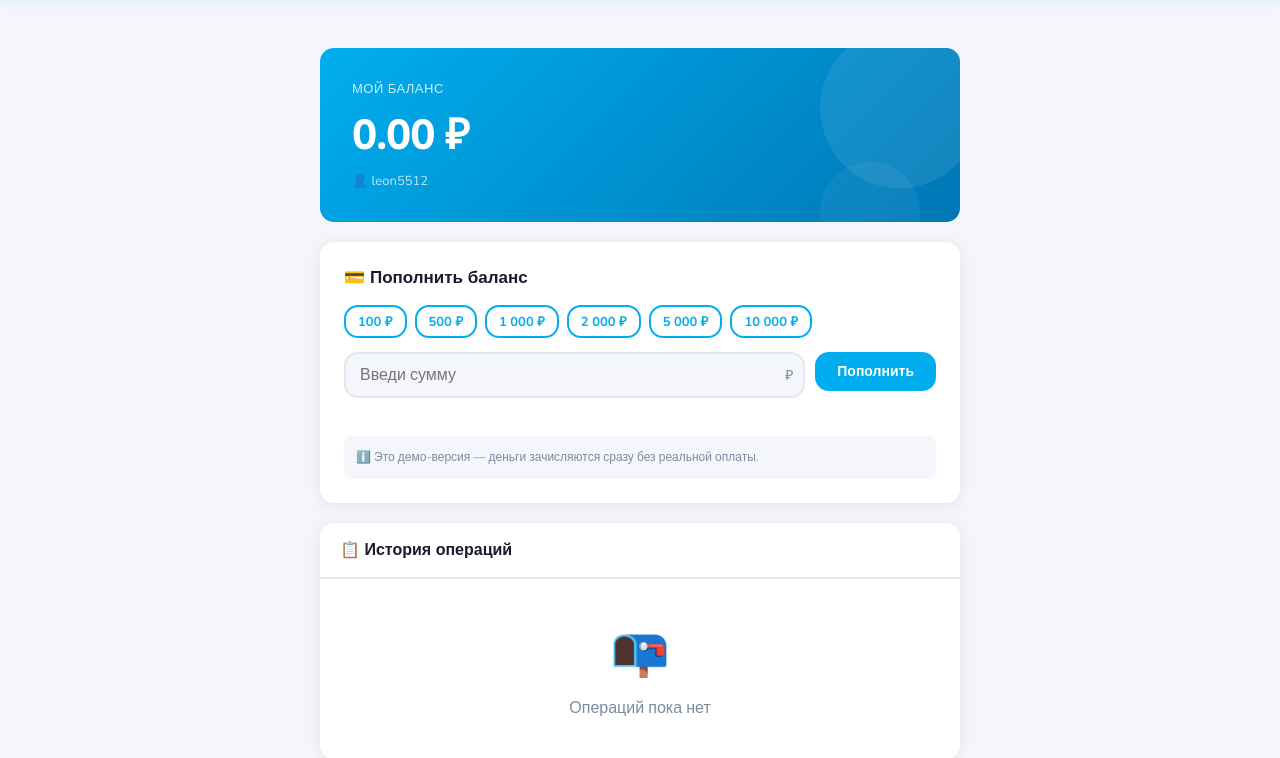
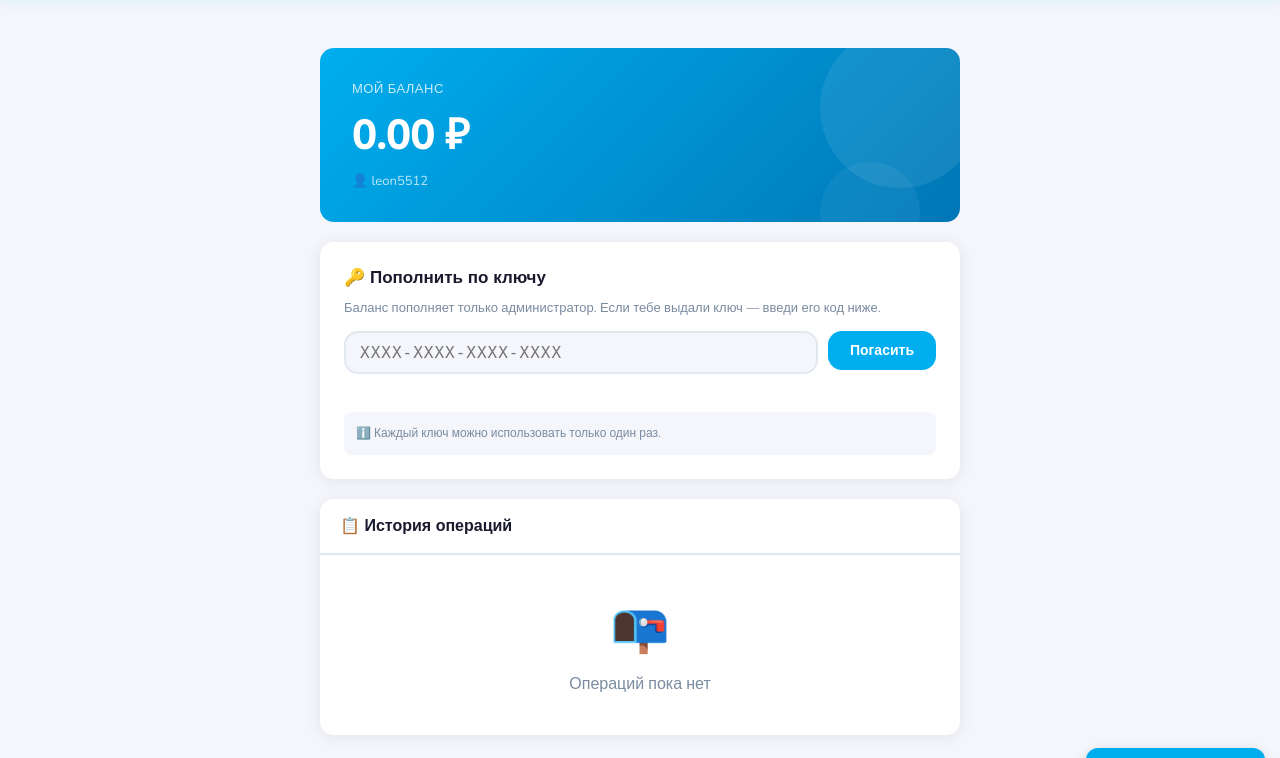
Before and after one commit to Leon5512/tradeit1, a Flask app: page /wallet in a window 1280 px wide. Shown: the part 60-818 px from the top of the page. Run offline with Flask 3, Linux system fonts and the light colour scheme; a user stored in the database is signed in; data comes from the database, SQL or seed files in the repository; data that the repository does not hold is empty.

Commit message:
Add files via upload

```diff
--- a/templates/admin.html
+++ b/templates/admin.html
@@ -2,8 +2,9 @@
 {% block title %}Админ панель{% endblock %}
 {% block content %}
 <div class="container">
-  <div class="page-header" style="margin-top:20px;">
+  <div class="page-header" style="margin-top:20px;display:flex;align-items:center;justify-content:space-between;flex-wrap:wrap;gap:10px;">
     <h1>🛡️ Админ панель</h1>
+    <a href="{{ url_for('keys.admin_keys') }}" class="btn btn-accent btn-sm">🔑 Ключи баланса</a>
   </div>
 
   <!-- Статистика -->
--- a/templates/wallet.html
+++ b/templates/wallet.html
@@ -17,36 +17,27 @@
     <div style="font-size:13px;opacity:0.75;margin-top:8px;">👤 {{ user.username }}</div>
   </div>
 
-  <!-- Пополнение -->
+  <!-- Пополнение по ключу -->
   <div class="card" style="margin-top:20px;">
-    <h2 style="font-size:17px;font-weight:800;margin-bottom:16px;">💳 Пополнить баланс</h2>
-
-    <!-- Быстрые суммы -->
-    <div style="display:flex;gap:8px;flex-wrap:wrap;margin-bottom:14px;">
-      {% for amt in [100, 500, 1000, 2000, 5000, 10000] %}
-      <button onclick="setAmount({{ amt }})" class="btn btn-ghost btn-sm quick-amt"
-        style="font-weight:700;">{{ "{:,}".format(amt).replace(",", " ") }} ₽</button>
-      {% endfor %}
-    </div>
+    <h2 style="font-size:17px;font-weight:800;margin-bottom:10px;">🔑 Пополнить по ключу</h2>
+    <p style="font-size:13px;color:var(--muted);margin-bottom:14px;">
+      Баланс пополняет только администратор. Если тебе выдали ключ — введи его код ниже.
+    </p>
 
     <div style="display:flex;gap:10px;align-items:flex-start;">
       <div style="flex:1;">
-        <div style="position:relative;">
-          <input type="number" id="topup-amount" placeholder="Введи сумму" min="1" max="1000000"
-            style="width:100%;padding-right:36px;"
-            oninput="clearMsg()" onkeydown="if(event.key==='Enter')doTopup()">
-          <span style="position:absolute;right:12px;top:50%;transform:translateY(-50%);
-            color:var(--muted);font-size:14px;pointer-events:none;">₽</span>
-        </div>
-        <div id="topup-msg" style="font-size:13px;margin-top:6px;min-height:18px;"></div>
+        <input type="text" id="redeem-code" placeholder="XXXX-XXXX-XXXX-XXXX"
+          style="width:100%;text-transform:uppercase;letter-spacing:1px;font-family:monospace;"
+          oninput="clearRedeemMsg()" onkeydown="if(event.key==='Enter')doRedeem()">
+        <div id="redeem-msg" style="font-size:13px;margin-top:6px;min-height:18px;"></div>
       </div>
-      <button onclick="doTopup()" class="btn btn-primary" style="padding:10px 22px;white-space:nowrap;">
-        Пополнить
+      <button onclick="doRedeem()" class="btn btn-primary" style="padding:10px 22px;white-space:nowrap;">
+        Погасить
       </button>
     </div>
 
     <div style="margin-top:14px;padding:12px;background:var(--bg);border-radius:8px;font-size:12px;color:var(--muted);line-height:1.6;">
-      ℹ️ Это демо-версия — деньги зачисляются сразу без реальной оплаты.
+      ℹ️ Каждый ключ можно использовать только один раз.
     </div>
   </div>
 
@@ -90,34 +81,26 @@
 </div>
 
 <script>
-function setAmount(v) {
-  document.getElementById('topup-amount').value = v;
-  document.querySelectorAll('.quick-amt').forEach(b => b.style.background = '');
-  event.target.style.background = 'var(--primary)';
-  event.target.style.color = 'white';
-  clearMsg();
+function clearRedeemMsg() {
+  document.getElementById('redeem-msg').textContent = '';
 }
-function clearMsg() {
-  document.getElementById('topup-msg').textContent = '';
-}
-function doTopup() {
-  const amount = parseFloat(document.getElementById('topup-amount').value);
-  const msg = document.getElementById('topup-msg');
-  if (!amount || amount <= 0) { msg.style.color='var(--error)'; msg.textContent='Введи сумму'; return; }
-  fetch('/wallet/topup', {
+function doRedeem() {
+  const code = document.getElementById('redeem-code').value.trim().toUpperCase();
+  const msg = document.getElementById('redeem-msg');
+  if (!code) { msg.style.color='var(--error)'; msg.textContent='Введи код ключа'; return; }
+  fetch('/api/wallet/redeem', {
     method:'POST',
     headers:{'Content-Type':'application/json'},
-    body:JSON.stringify({amount})
+    body:JSON.stringify({code})
   }).then(r=>r.json()).then(d=>{
     if (d.ok) {
       msg.style.color='#16a34a';
-      msg.textContent='✅ Баланс пополнен!';
+      msg.textContent = `✅ Баланс пополнен на ${Number(d.amount).toLocaleString('ru-RU')} ₽!`;
       const fmt = v => Number(v).toLocaleString('ru-RU',{minimumFractionDigits:2,maximumFractionDigits:2}) + ' ₽';
       document.getElementById('balance-display').textContent = fmt(d.balance);
       const nav = document.getElementById('nav-balance');
       if (nav) nav.textContent = fmt(d.balance);
-      document.getElementById('topup-amount').value = '';
-      document.querySelectorAll('.quick-amt').forEach(b => { b.style.background=''; b.style.color=''; });
+      document.getElementById('redeem-code').value = '';
       setTimeout(() => location.reload(), 1200);
     } else {
       msg.style.color='var(--error)';
```
Also changed, not shown: templates/admin_keys.html (added, +63 -0 lines).
